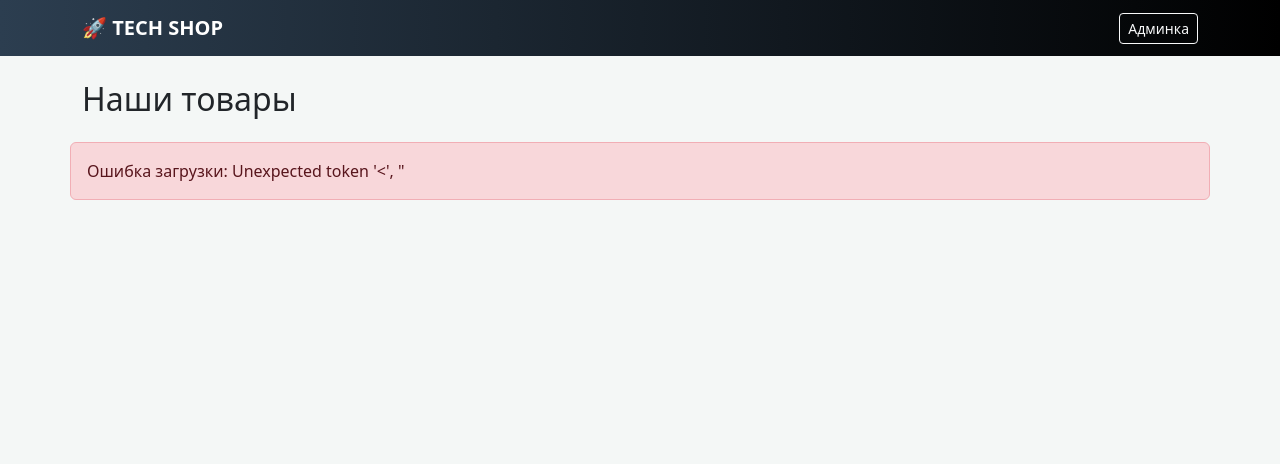
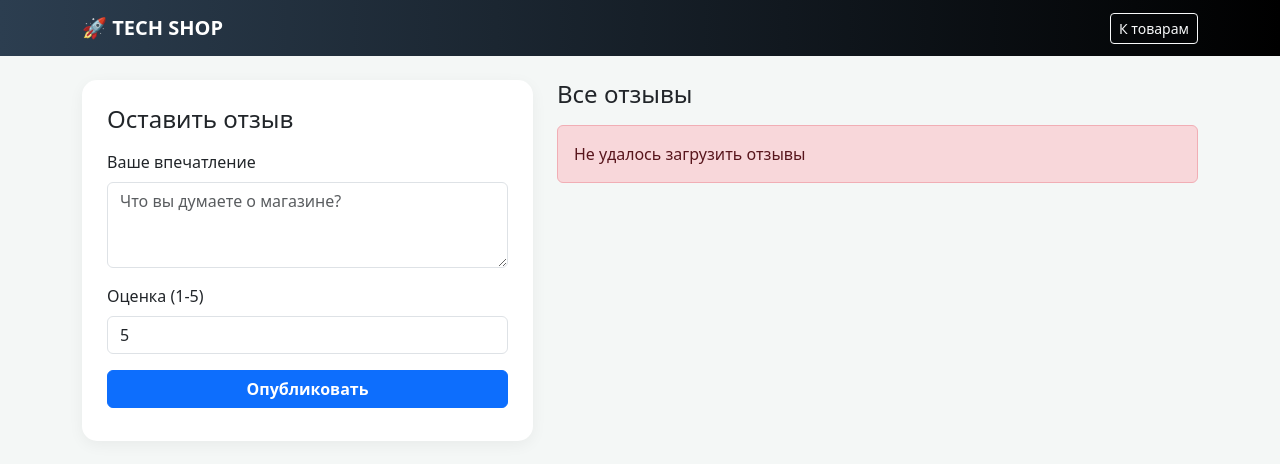
Before and after one commit to fixgang777/django-project, a Django app: page / in a window 1280 px wide. Shown: the top 464 px of the page. Run offline with Django 5.2, Linux system fonts and the light colour scheme; data comes from the database, SQL or seed files in the repository; data that the repository does not hold is empty.

Commit message:
Add review form and list page

```diff
--- a/shop_project/core/templates/core/index.html
+++ b/shop_project/core/templates/core/index.html
@@ -2,14 +2,13 @@
 <html lang="ru">
 <head>
     <meta charset="UTF-8">
-    <title>Мой Магазин</title>
+    <title>Отзывы - TECH SHOP</title>
     <link href="https://cdn.jsdelivr.net/npm/bootstrap@5.3.0/dist/css/bootstrap.min.css" rel="stylesheet">
     <style>
         body { background-color: #f4f7f6; }
-        .product-card { border: none; border-radius: 15px; transition: 0.3s; }
-        .product-card:hover { transform: translateY(-5px); box-shadow: 0 10px 20px rgba(0,0,0,0.1); }
         .navbar { background: linear-gradient(90deg, #2c3e50, #000000); }
-        .review-box { background: #f8f9fa; border-radius: 8px; padding: 10px; margin-top: 10px; font-size: 0.9rem; }
+        .review-card { border: none; border-radius: 12px; margin-bottom: 15px; border-left: 5px solid #0d6efd; }
+        .form-section { background: white; border-radius: 15px; padding: 25px; box-shadow: 0 4px 15px rgba(0,0,0,0.05); }
     </style>
 </head>
 <body>
@@ -17,73 +16,121 @@
 <nav class="navbar navbar-dark mb-4">
     <div class="container">
         <a class="navbar-brand fw-bold" href="/">🚀 TECH SHOP</a>
-        <div class="d-flex">
-            <a href="/admin/" class="btn btn-outline-light btn-sm">Админка</a>
-        </div>
+        <a href="/" class="btn btn-outline-light btn-sm">К товарам</a>
     </div>
 </nav>
 
 <div class="container">
-    <h2 class="mb-4">Наши товары</h2>
-    <div class="row" id="product-list">
-        <div class="text-center">
-            <div class="spinner-border text-primary" role="status"></div>
-            <p>Загрузка товаров...</p>
-            <a href="/reviews-list/" class="btn btn-outline-warning ms-2">Смотреть все отзывы</a>
+    <div class="row">
+        <div class="col-md-5 mb-4">
+            <div class="form-section">
+                <h4 class="mb-3">Оставить отзыв</h4>
+                <div class="mb-3">
+                    <label class="form-label">Ваше впечатление</label>
+                    <textarea id="rev-text" class="form-control" rows="3" placeholder="Что вы думаете о магазине?"></textarea>
+                </div>
+                <div class="mb-3">
+                    <label class="form-label">Оценка (1-5)</label>
+                    <input type="number" id="rev-rating" class="form-control" min="1" max="5" value="5">
+                </div>
+                <button onclick="submitReview()" class="btn btn-primary w-100 fw-bold">Опубликовать</button>
+                <div id="status-msg" class="mt-2"></div>
+            </div>
+        </div>
+
+        <div class="col-md-7">
+            <h4 class="mb-3">Все отзывы</h4>
+            <div id="reviews-list">
+                <div class="text-center py-5">
+                    <div class="spinner-border text-primary"></div>
+                </div>
+            </div>
         </div>
     </div>
 </div>
 
 <script>
-    async function loadProducts() {
-        const container = document.getElementById('product-list');
+    // 1. ЗАГРУЗКА ОТЗЫВОВ
+    async function loadReviews() {
+        const list = document.getElementById('reviews-list');
         try {
-            const response = await fetch('/api/shop/products/');
-            if (!response.ok) throw new Error('Ошибка сети');
+            // Путь к твоему новому API
+            const response = await fetch('/api/reviews/list/');
+            const reviews = await response.json();
 
-            const products = await response.json();
-            container.innerHTML = ''; // Убираем спиннер
-
-            if (products.length === 0) {
-                container.innerHTML = `
-                    <div class="alert alert-info text-center">
-                        <h5>Товаров пока нет!</h5>
-                        <p>Зайдите в <a href="/api/shop/products/">API</a> или <a href="/admin/">админку</a> и добавьте первый товар.</p>
-                    </div>`;
+            list.innerHTML = '';
+            if (reviews.length === 0) {
+                list.innerHTML = '<div class="alert alert-light text-center">Отзывов пока нет. Будьте первым!</div>';
                 return;
             }
 
-            products.forEach(p => {
-                let reviewsHtml = '';
-                if (p.reviews && p.reviews.length > 0) {
-                    p.reviews.forEach(r => {
-                        reviewsHtml += `
-                            <div class="review-box">
-                                <strong>⭐ ${r.rating}</strong>: ${r.text}
-                            </div>`;
-                    });
-                }
-
-                container.innerHTML += `
-                    <div class="col-md-4 mb-4">
-                        <div class="card h-100 product-card shadow-sm">
-                            <div class="card-body">
-                                <span class="badge bg-secondary mb-2">ID: ${p.id}</span>
-                                <h4 class="card-title">${p.name}</h4>
-                                <h5 class="text-success fw-bold">${p.price} ₸</h5>
-                                <p class="text-muted small">${p.description || 'Описание отсутствует'}</p>
-                                ${reviewsHtml}
-                                <button class="btn btn-primary w-100 mt-3 shadow-sm">В корзину</button>
-                            </div>
+            reviews.reverse().forEach(r => { // Последние отзывы сверху
+                list.innerHTML += `
+                    <div class="card review-card shadow-sm">
+                        <div class="card-body">
+                            <h5 class="text-warning">⭐ ${r.rating}/5</h5>
+                            <p class="mb-0">${r.text}</p>
+                            <small class="text-muted">ID отзыва: ${r.id}</small>
                         </div>
                     </div>`;
             });
-        } catch (error) {
-            container.innerHTML = `<div class="alert alert-danger">Ошибка загрузки: ${error.message}</div>`;
+        } catch (e) {
+            list.innerHTML = '<div class="alert alert-danger">Не удалось загрузить отзывы</div>';
         }
     }
 
-    loadProducts();
+    // 2. ОТПРАВКА ОТЗЫВА
+    async function submitReview() {
+        const text = document.getElementById('rev-text').value;
+        const rating = document.getElementById('rev-rating').value;
+        const status = document.getElementById('status-msg');
+
+        if (!text) {
+            alert("Пожалуйста, напишите текст отзыва");
+            return;
+        }
+
+        try {
+            const response = await fetch('/api/reviews/list/', {
+                method: 'POST',
+                headers: {
+                    'Content-Type': 'application/json',
+                    // Добавь это, если Django будет ругаться на CSRF:
+                    'X-CSRFToken': getCookie('csrftoken')
+                },
+                body: JSON.stringify({ text, rating })
+            });
+
+            if (response.ok) {
+                status.innerHTML = '<div class="text-success small">✅ Отзыв успешно добавлен!</div>';
+                document.getElementById('rev-text').value = ''; // Очистить форму
+                loadReviews(); // Обновить список
+            } else {
+                throw new Error();
+            }
+        } catch (e) {
+            status.innerHTML = '<div class="text-danger small">❌ Ошибка при отправке. Попробуйте позже.</div>';
+        }
+    }
+
+    // Функция для получения CSRF токена (нужна для Django)
+    function getCookie(name) {
+        let cookieValue = null;
+        if (document.cookie && document.cookie !== '') {
+            const cookies = document.cookie.split(';');
+            for (let i = 0; i < cookies.length; i++) {
+                const cookie = cookies[i].trim();
+                if (cookie.substring(0, name.length + 1) === (name + '=')) {
+                    cookieValue = decodeURIComponent(cookie.substring(name.length + 1));
+                    break;
+                }
+            }
+        }
+        return cookieValue;
+    }
+
+    loadReviews(); // Загружаем при открытии страницы
 </script>
+
 </body>
 </html>
```
